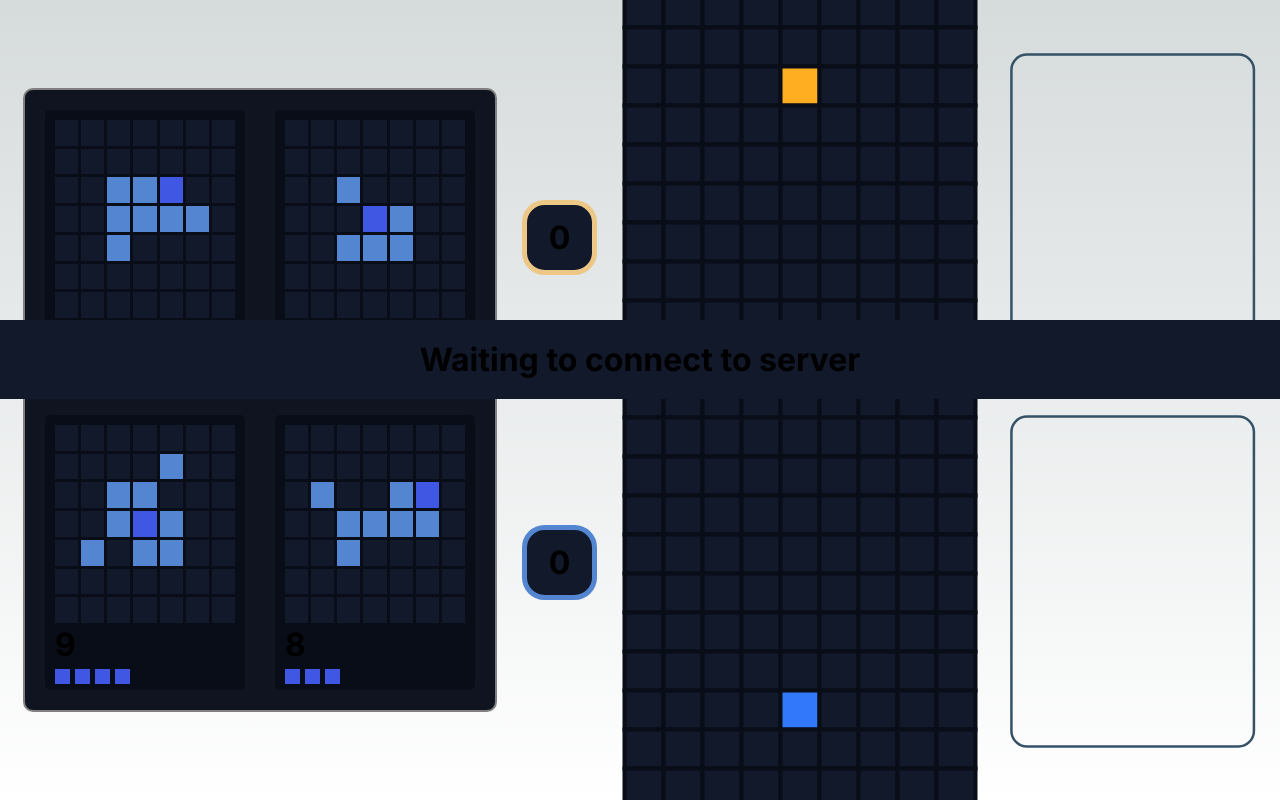
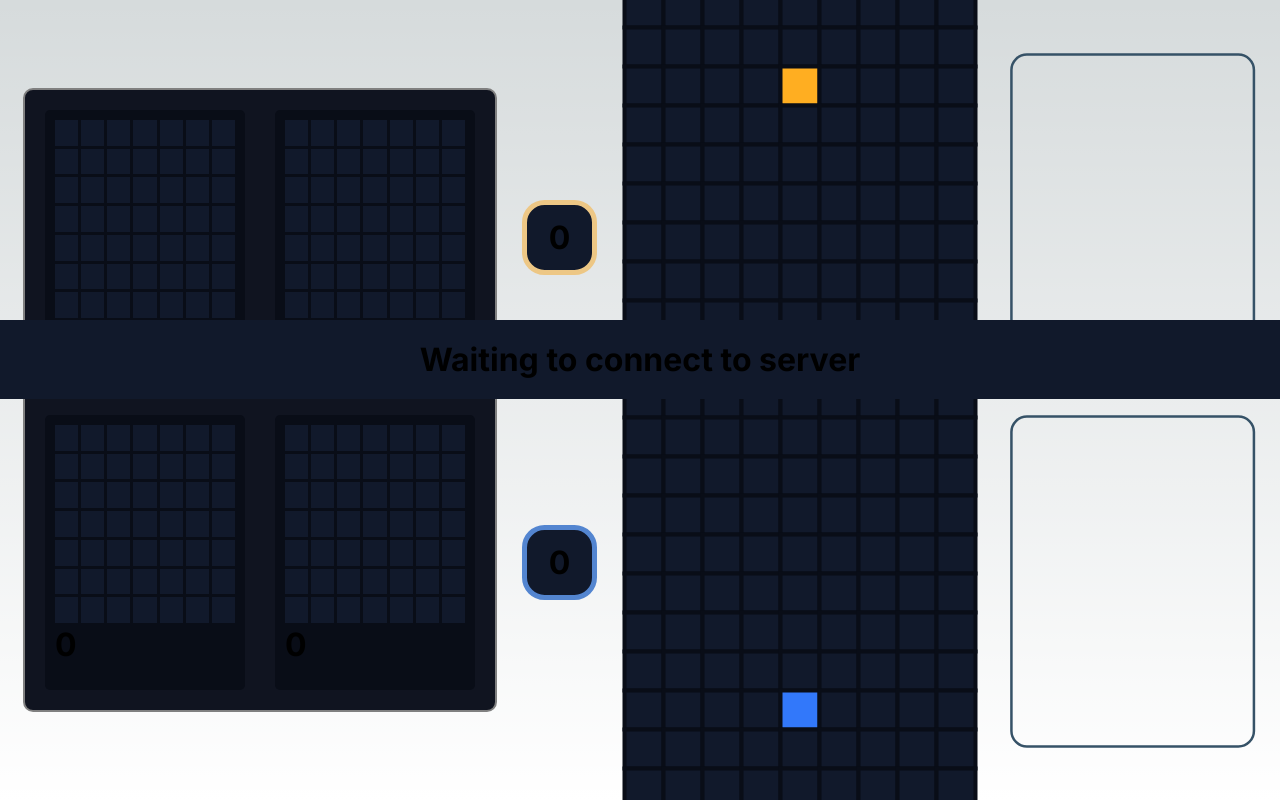
Before and after one commit to TravisC671/TurfCardGame, a Next.js app: page /game/1 in a window 1280 px wide. Built offline with nearby package versions, Linux system fonts and the light colour scheme; no server answers.

Commit message:
added cards from server

```diff
--- a/app/game/[gameID]/AvailableCards.tsx
+++ b/app/game/[gameID]/AvailableCards.tsx
@@ -1,22 +1,28 @@
 "use client";
 
-import { useState } from "react";
+import { useEffect, useState } from "react";
 import styles from './page.module.css'
 import Card from './Card'
 import { useDispatch } from "react-redux";
 import { useSelector } from "react-redux/es/exports";
 import { selectCardState, setSelectedCard } from "./store/cardSlice";
+import { socket } from "./socket";
 
 export default function AvailableCards(props) {
-
+  const [cardHand, setCardHand] = useState([])
 	const card = useSelector(selectCardState);
 
-  let cardHand = [0, 1, 2, 3]
+  useEffect(() => {
+    socket.on('dealHand', (data) => {
+      setCardHand(data.cards)
+    })
+    return
+  }, [])
 
   const dispatch = useDispatch();
 
   const selectCard = (id) => {
-    dispatch(setSelectedCard(id))
+    dispatch(setSelectedCard(cardHand[id]))
     //console.log('selected card', id)
   }
 
--- a/app/game/[gameID]/Card.tsx
+++ b/app/game/[gameID]/Card.tsx
@@ -4,8 +4,25 @@ import styles from "./page.module.css";
 import totalCards from "./cards.json";
 
 export default function Card(props) {
-
-	let card = totalCards.cards[props.cardHand[props.id]]
+	let card;
+	if (props.cardHand.length < 4) {
+		card = {
+			name: "test",
+			cardCells: 0,
+			specialPoints: 0,
+			cardArray: [
+				[0, 0, 0, 0, 0, 0, 0],
+				[0, 0, 0, 0, 0, 0, 0],
+				[0, 0, 0, 0, 0, 0, 0],
+				[0, 0, 0, 0, 0, 0, 0],
+				[0, 0, 0, 0, 0, 0, 0],
+				[0, 0, 0, 0, 0, 0, 0],
+				[0, 0, 0, 0, 0, 0, 0]
+			]
+		}
+	} else {
+		card = totalCards.cards[props.cardHand[props.id]]
+	}
 
 
 	let cardArray = card.cardArray;
@@ -45,7 +62,9 @@ export default function Card(props) {
 	})
 
 	const click = (e) => {
-		props.selectCard(props.id)
+		if (props.cardHand.length >= 4) {
+			props.selectCard(props.id)
+		}
 	};
 
 
```
